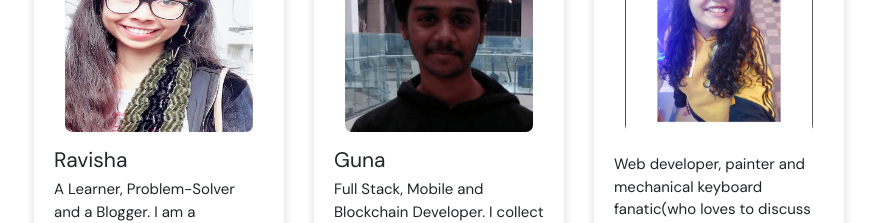
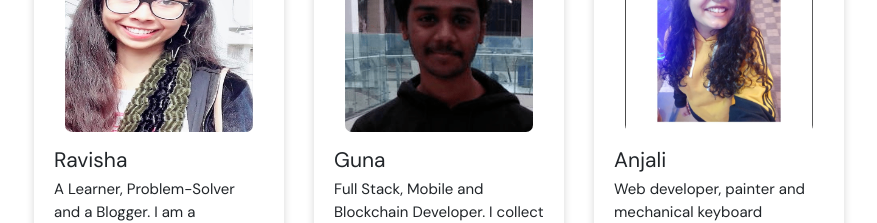
Before and after one commit to MLH-Fellowship/Pod-Website-2.1.0, a React (Create React App) app: page / in a window 1280 px wide. Shown: the part 2500-2723 px from the top of the page, without its empty margins (201-1078 px from the left). Built offline with nearby package versions, Linux system fonts and the light colour scheme.

Commit message:
last push of info

```diff
--- a/src/containers/Fellows/constants.js
+++ b/src/containers/Fellows/constants.js
@@ -98,7 +98,7 @@ const fellows = [
         "headshot": Guna
     },
     {
-        "Name": "Anjali",
+        "name": "Anjali",
         "bio": "Web developer, painter and mechanical keyboard fanatic(who loves to discuss them since she is too poor to afford one). ",
         "headshot": Anjali
     }
```
